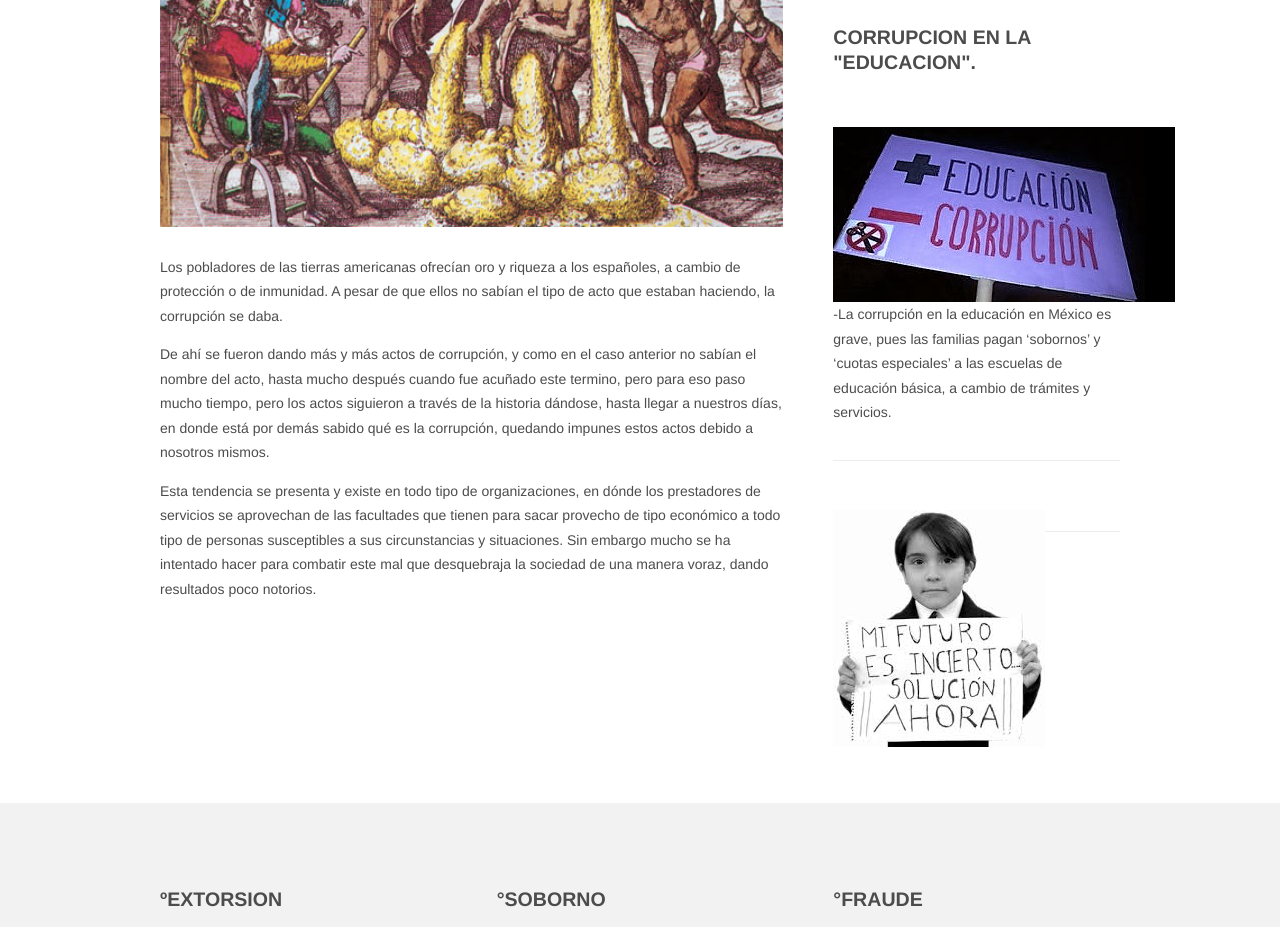
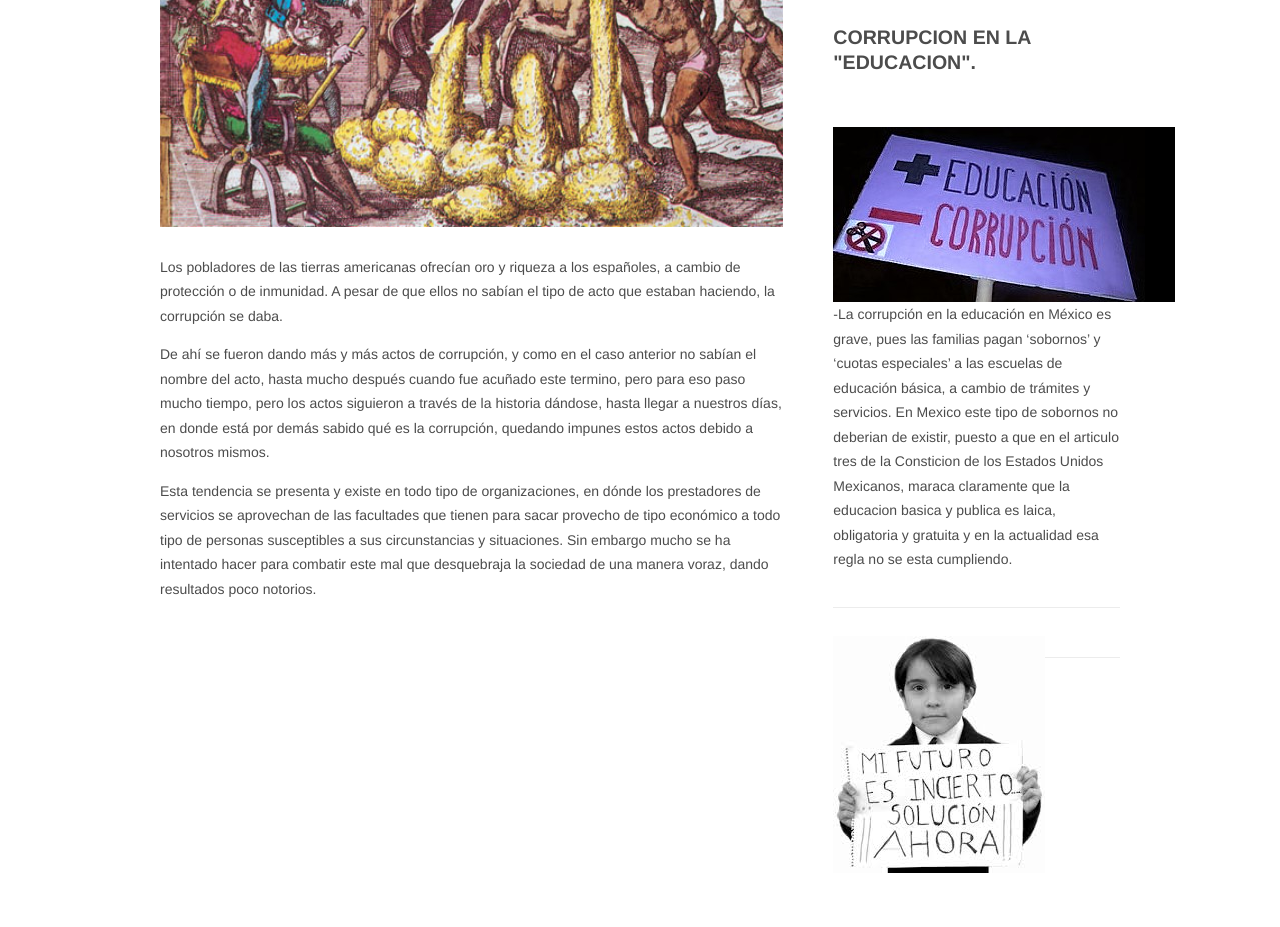
Before and after one commit to FernandaMedina/Proyecto, a plain HTML site: page index.html in a window 1280 px wide. Shown: the part 980-1907 px from the top of the page. Drawn offline with nearby package versions, Linux system fonts and the light colour scheme.

Commit message:
Added files via upload

```diff
--- a/index.html
+++ b/index.html
@@ -79,10 +79,11 @@
 								<li>
 									<p class="posted"><h2>Corrupcion en la "Educacion".</h2></p>
 									<img src="proyecto/pic04.jpg" alt="" />
-									<p>-La corrupción en la educación en México es grave, pues las familias pagan ‘sobornos’ y ‘cuotas especiales’ a las escuelas de educación básica, a cambio de trámites y servicios.</p>
+									<p>-La corrupción en la educación en México es grave, pues las familias pagan ‘sobornos’ y ‘cuotas especiales’ a las escuelas de educación básica, a cambio de trámites y servicios.
+									En Mexico este tipo de sobornos no deberian de existir, puesto a que en el articulo tres de la Consticion de los Estados Unidos Mexicanos, maraca claramente que la educacion basica y publica es laica, obligatoria y gratuita y en la actualidad esa regla no se esta cumpliendo.</p>
 								</li>
 								<li>
-									<p class="posted"></p>
+
 									<img src="proyecto/pic05.jpg" alt="" />								</li>
 								<li>
 
```
